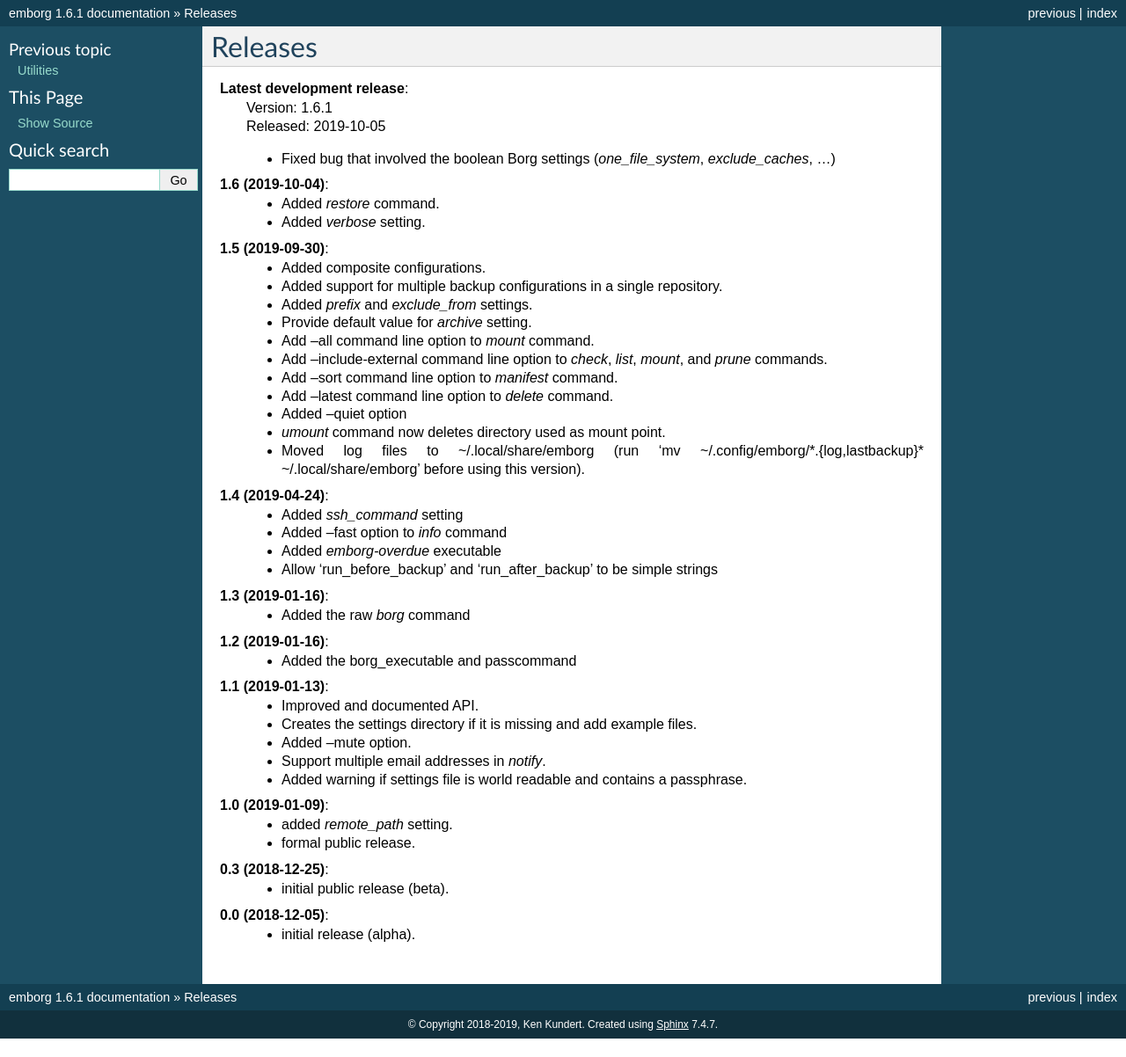
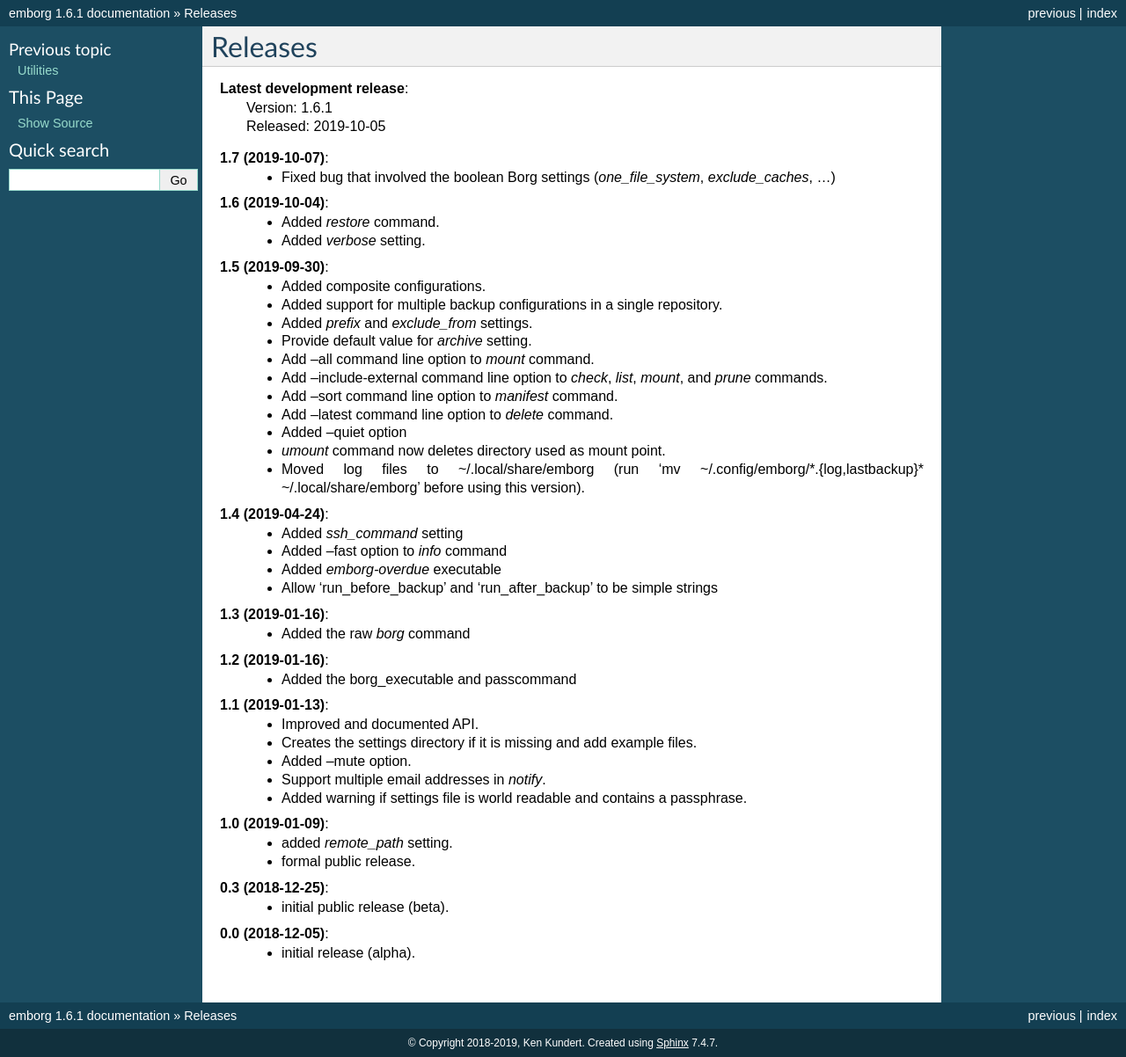
Before and after one commit to KenKundert/emborg, a Sphinx documentation site: the page built from doc/releases.rst, in a window 1280 px wide. Shown: the whole page at 88% size. Built offline with Sphinx 7.4.7, drawn with Linux system fonts in a browser that asks for light colours; before the commit the page ends 1181 px from its top, so only the background shows below that.

Commit message:
Update release notes.

```diff
--- a/doc/releases.rst
+++ b/doc/releases.rst
@@ -5,6 +5,8 @@
     | Version: 1.6.1
     | Released: 2019-10-05
 
+
+**1.7 (2019-10-07)**:
     - Fixed bug that involved the boolean Borg settings
       (*one_file_system*, *exclude_caches*, ...)
 
```
